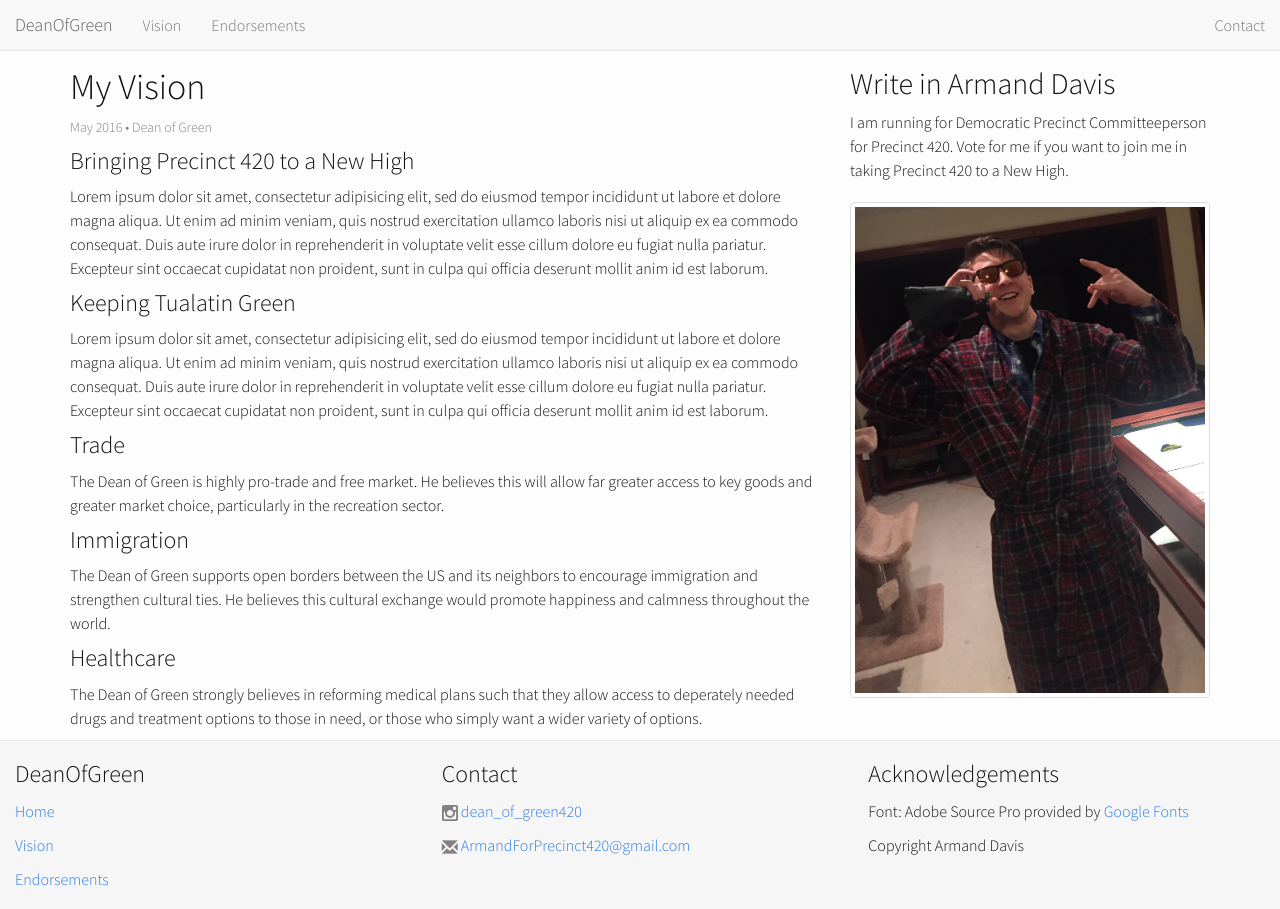
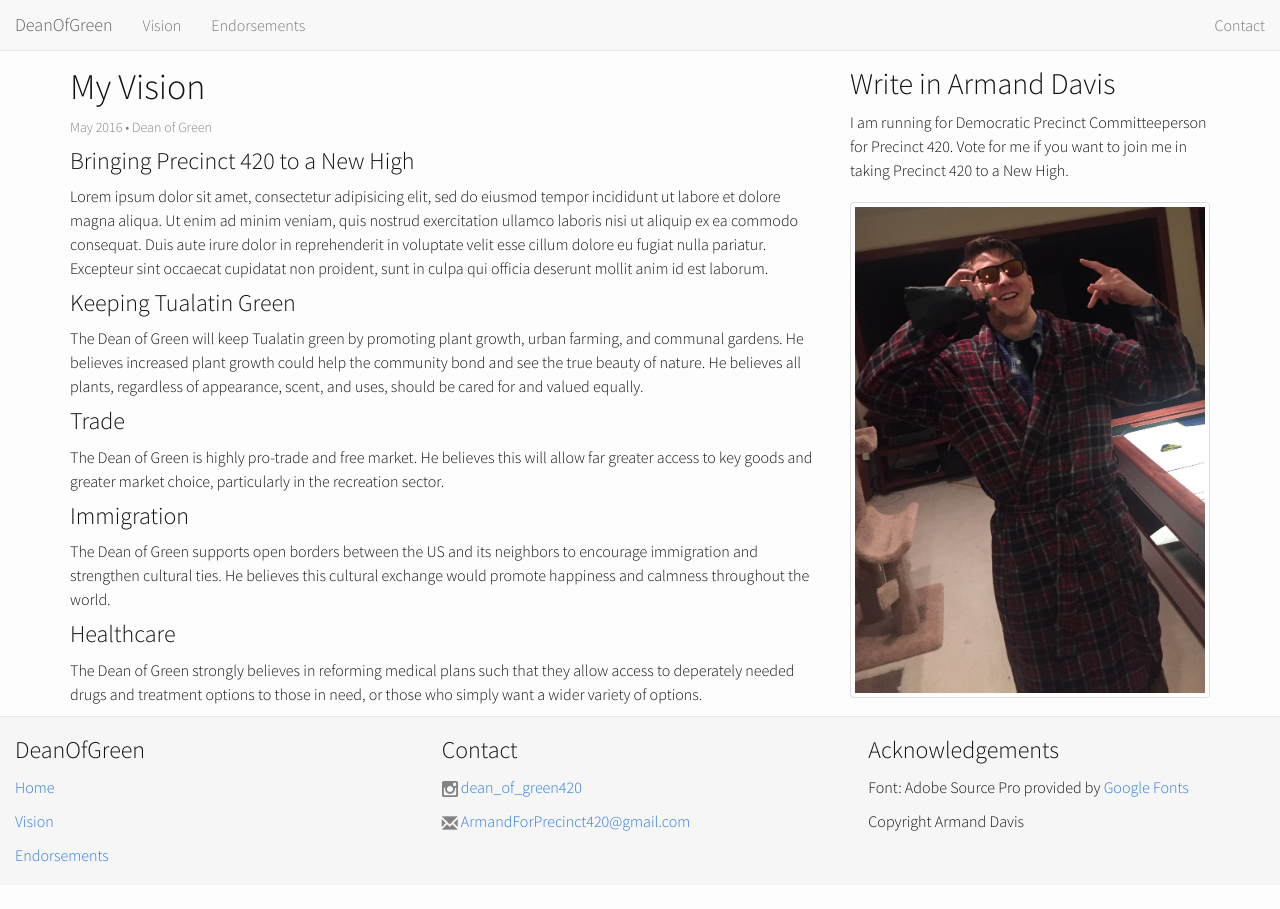
Before and after one commit to deanofgreen/deanofgreen.github.io, a Jekyll site: the page built from vision.md, in a window 1280 px wide. Built offline with Jekyll 4.4.1, drawn with Linux system fonts in a browser that asks for light colours; nearby versions of some CDN libraries.

Commit message:
Keep tualatin green

```diff
--- a/vision.md
+++ b/vision.md
@@ -10,7 +10,7 @@ Lorem ipsum dolor sit amet, consectetur adipisicing elit, sed do eiusmod tempor
 
 ### Keeping Tualatin Green
 
-Lorem ipsum dolor sit amet, consectetur adipisicing elit, sed do eiusmod tempor incididunt ut labore et dolore magna aliqua. Ut enim ad minim veniam, quis nostrud exercitation ullamco laboris nisi ut aliquip ex ea commodo consequat. Duis aute irure dolor in reprehenderit in voluptate velit esse cillum dolore eu fugiat nulla pariatur. Excepteur sint occaecat cupidatat non proident, sunt in culpa qui officia deserunt mollit anim id est laborum.
+The Dean of Green will keep Tualatin green by promoting plant growth, urban farming, and communal gardens. He believes increased plant growth could help the community bond and see the true beauty of nature. He believes all plants, regardless of appearance, scent, and uses, should be cared for and valued equally.
 
 ### Trade
 The Dean of Green is highly pro-trade and free market. He believes this will allow far greater access to key goods and greater market choice, particularly in the recreation sector.
```
